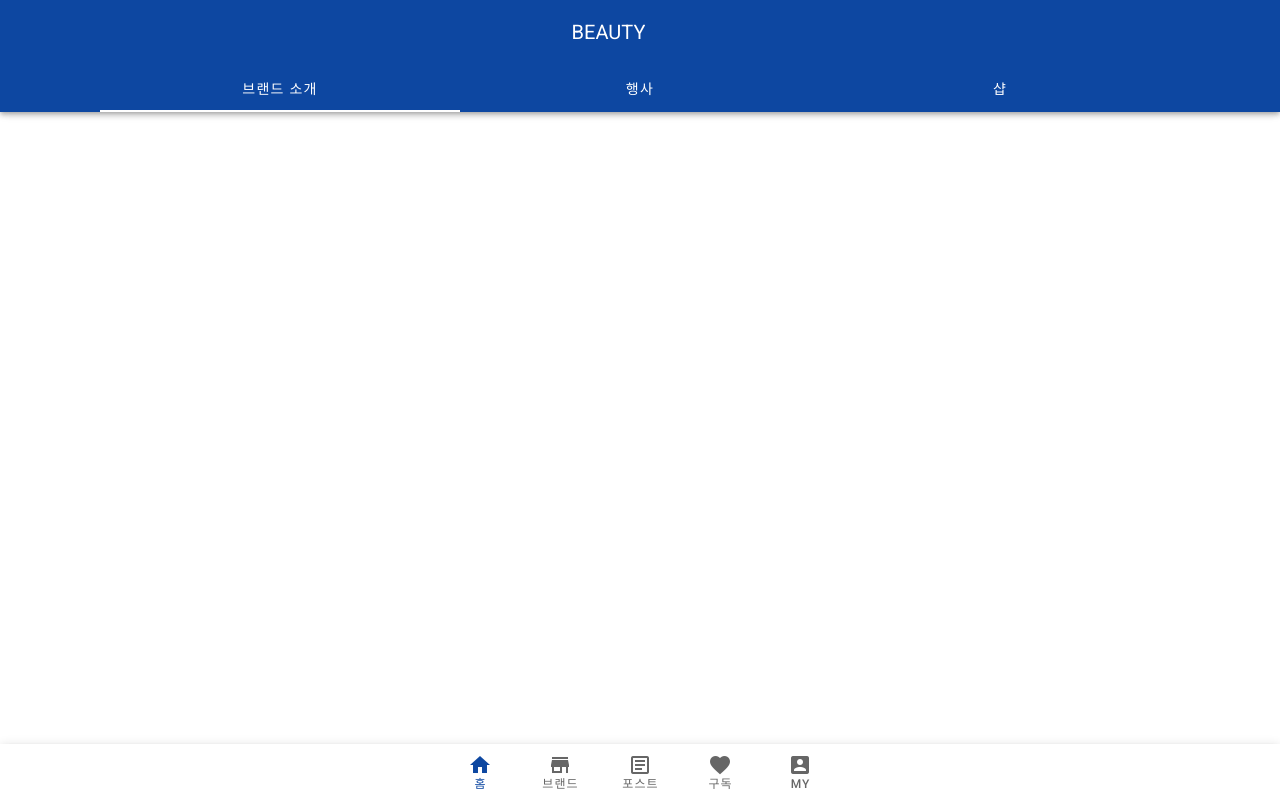
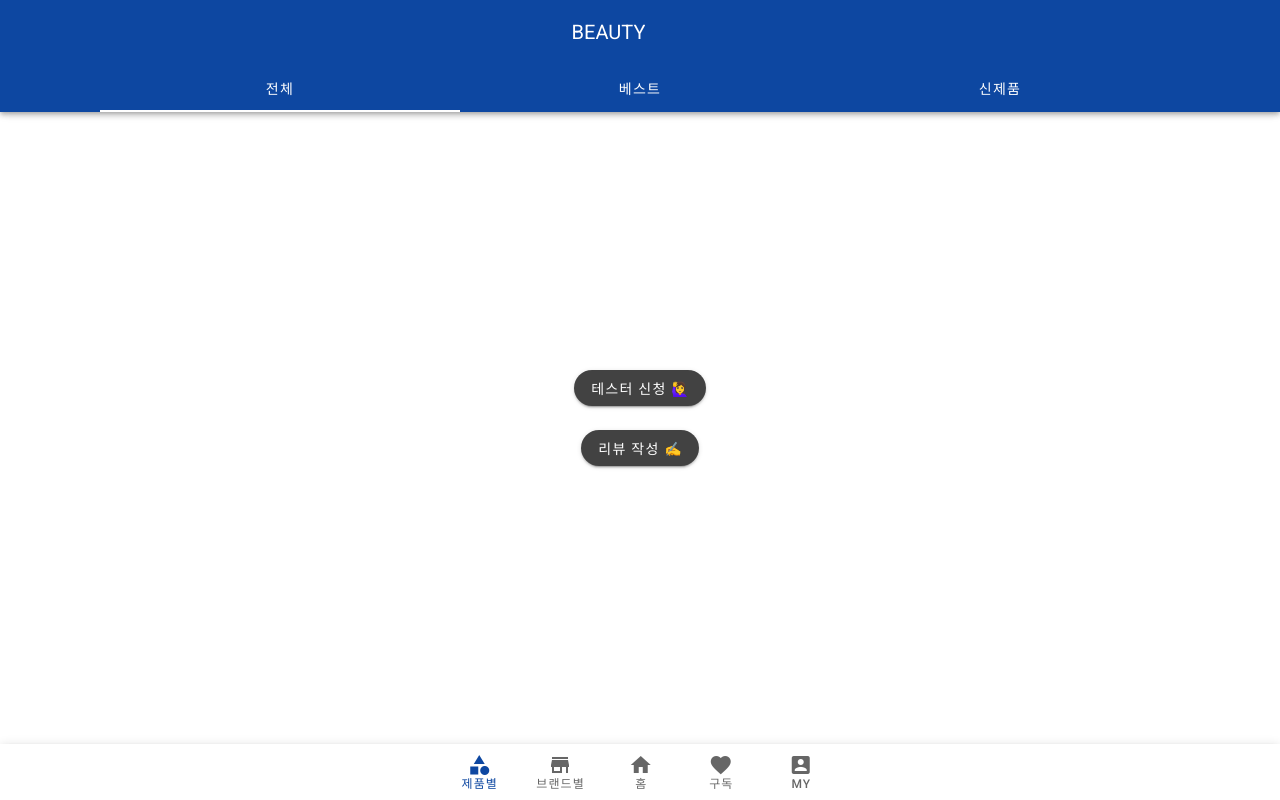
Before and after one commit to uz2ni/beauty-front, a Nuxt app: page /nav3/tab2 in a window 1280 px wide. Built offline with nearby package versions, Linux system fonts and the light colour scheme.

Commit message:
네비게이션 구조 재정의 / 제품별>전체 탭 상품 구조 생성

```diff
--- a/layouts/default.vue
+++ b/layouts/default.vue
@@ -69,30 +69,30 @@ export default {
       gnb: [
         {
           id: 1,
-          name: '홈',
-          icon: 'mdi-home',
-          route: 'nav1/tab1',
+          name: '제품별',
+          icon: 'mdi-shape',
+          route:'nav1/tab1',
           tabs: [
             {
               id: 11,
-              name: '브랜드 소개',
+              name: '전체',
               route: 'nav1/tab1'
             },
             {
               id: 12,
-              name: '행사',
+              name: '베스트',
               route: 'nav1/tab2'
             },
             {
               id: 13,
-              name: '샵',
+              name: '신제품',
               route: 'nav1/tab3'
             }
           ]
         },
         {
           id: 2,
-          name: '브랜드',
+          name: '브랜드별',
           icon: 'mdi-store',
           route: 'nav2/tab1',
           tabs: [
@@ -105,9 +105,26 @@ export default {
         },
         {
           id: 3,
-          name: '포스트',
-          icon: 'mdi-text-box-outline',
-          route: 'tab1'
+          name: '홈',
+          icon: 'mdi-home',
+          route: 'nav3/tab1',
+          tabs: [
+            {
+              id: 31,
+              name: '브랜드 소개',
+              route: 'nav3/tab1'
+            },
+            {
+              id: 32,
+              name: '행사',
+              route: 'nav3/tab2'
+            },
+            {
+              id: 33,
+              name: '샵',
+              route: 'nav3/tab3'
+            }
+          ]
         },
         {
           id: 4,
@@ -143,7 +160,6 @@ export default {
   },
   methods: {
     updateRoute(nav) {
-      nav.nowTabId =
       this.$router.push({ path: `/${nav.route}` })
     }
   }
--- /dev/null
+++ b/pages/nav3/tab1.vue
@@ -0,0 +1,87 @@
+<template>
+  <v-container fluid>
+    <v-row dense>
+      <v-col
+        v-for="(banner, index) in banners"
+        :key="index"
+        :cols="12"
+      >
+        <a :href="banner.landingUrl"><v-card class="my-1">
+          <v-img
+            :src="imgUrlSetting(index)"
+            class="white--text align-center"
+            height="100px"
+          >
+<!--            <v-card-title class="card-tit font-weight-bold">[{{ banner.shop.shopName }}] {{banner.title}}</v-card-title>-->
+<!--            <v-card-subtitle class="font-weight-bold pt-1">{{ banner.price }}원</v-card-subtitle>-->
+          </v-img>
+        </v-card></a>
+      </v-col>
+    </v-row>
+  </v-container>
+</template>
+
+<script>
+export default {
+  /*
+  async asyncData ({ app, params }) {
+    const { data } = await app.$axios.$get('price-banner')
+    return { banners: data.priceBanners }
+  },*/
+  data() {
+    return {
+      banners: [
+        {
+          "title": "그린 마일드 업 선 플러스 50ml",
+          "price": 21000,
+          "landingUrl": "https://www.dr-g.co.kr/shop/goods/goods_view.php?goodsno=3797&category=014007"
+        },
+        {
+          "title": "노세범 미네랄 파우더 + 노세범 픽싱 피니시 파우더 5g",
+          "price": 15400,
+          "landingUrl": "https://www.innisfree.com/kr/ko/ProductView.do?prdSeq=29996&catCd01=&catCd02=&tp="
+        },
+        {
+          "title": "모레모 헤어 트리트먼트 미라클 2X 480ML 대용량",
+          "price": 27300,
+          "landingUrl": "https://moremofam.co.kr/product/%EB%AA%A8%EB%A0%88%EB%AA%A8-%ED%97%A4%EC%96%B4-%ED%8A%B8%EB%A6%AC%ED%8A%B8%EB%A8%BC%ED%8A%B8-%EB%AF%B8%EB%9D%BC%ED%81%B4-2x-%EB%9F%AC%EB%B8%8C-%EC%97%90%EB%94%94%EC%85%98-480ml-%EB%8C%80%EC%9A%A9%EB%9F%89/80/category/24/display/1/"
+        },
+        {
+          "title": "그린 마일드 업 선 플러스 50ml",
+          "price": 21000,
+          "landingUrl": "https://www.dr-g.co.kr/shop/goods/goods_view.php?goodsno=3797&category=014007"
+        },
+        {
+          "title": "노세범 미네랄 파우더 + 노세범 픽싱 피니시 파우더 5g",
+          "price": 15400,
+          "landingUrl": "https://www.innisfree.com/kr/ko/ProductView.do?prdSeq=29996&catCd01=&catCd02=&tp="
+        },
+        {
+          "title": "모레모 헤어 트리트먼트 미라클 2X 480ML 대용량",
+          "price": 27300,
+          "landingUrl": "https://moremofam.co.kr/product/%EB%AA%A8%EB%A0%88%EB%AA%A8-%ED%97%A4%EC%96%B4-%ED%8A%B8%EB%A6%AC%ED%8A%B8%EB%A8%BC%ED%8A%B8-%EB%AF%B8%EB%9D%BC%ED%81%B4-2x-%EB%9F%AC%EB%B8%8C-%EC%97%90%EB%94%94%EC%85%98-480ml-%EB%8C%80%EC%9A%A9%EB%9F%89/80/category/24/display/1/"
+        }
+      ]
+    }
+  },
+  created() {
+    this.sortLowPrice();
+  },
+  methods: {
+    imgUrlSetting (id) { // 배너 이미지 임시용
+      return `/images/price-banner-0${id%3+1}.png`;
+    },
+    sortLowPrice() { // 내림차순 정렬
+      this.banners.sort(function(first, second) {
+        return first.price - second.price;
+      });
+    }
+  }
+}
+</script>
+<style scoped>
+.card-tit {
+  font-size: 0.9rem;
+  line-height: 1rem;
+}
+</style>
--- /dev/null
+++ b/pages/nav3/tab2.vue
@@ -0,0 +1,29 @@
+<template>
+  <v-row align="center" class="h-100 align-content-center">
+    <v-col class="text-center" cols="12">
+      <div>
+        <v-btn
+          rounded
+          color="secondary"
+        >
+          테스터 신청 🙋‍♀️
+        </v-btn>
+      </div>
+    </v-col>
+    <v-col class="text-center" cols="12">
+      <div>
+        <v-btn
+          rounded
+          color="secondary"
+        >
+          리뷰 작성 ✍
+        </v-btn>
+      </div>
+    </v-col>
+  </v-row>
+</template>
+<style scoped>
+.h-100 {
+  height: 100%;
+}
+</style>
--- a/pages/nav1/tab3.vue
+++ b/pages/nav3/tab3.vue
@@ -98,11 +98,11 @@ export default {
   data() {
     return {
       cards: [
-        { title: '아리따움 ‘모노아이즈 팔레트’', src: '/images/banner1.PNG', flex: 12 },
+        { title: '아리따움 ‘모노아이즈 팔레트’', src: '/images/banner1.jpg', flex: 12 },
         { title: '안티에이징 장인 미샤!', src: '/images/banner2.jpg', flex: 6 },
         { title: '한층 짙어진 자연주의 디자인 이니스프리', src: '/images/banner3.jpg', flex: 6 },
-        { title: '마녀공장 실속세트를 득템하라!', src: '/images/banner4.png', flex: 12 },
-        { title: '아리따움 ‘모노아이즈 팔레트2’', src: '/images/banner1.PNG', flex: 6 },
+        { title: '마녀공장 실속세트를 득템하라!', src: '/images/banner4.jpg', flex: 12 },
+        { title: '아리따움 ‘모노아이즈 팔레트2’', src: '/images/banner1.jpg', flex: 6 },
         { title: '안티에이징 장인 미샤!2', src: '/images/banner2.jpg', flex: 6 }
       ]
     }
--- a/pages/shop/_id.vue
+++ b/pages/shop/_id.vue
@@ -38,19 +38,29 @@
 
 <script>
 export default {
-  name: "brand",
 
-  async asyncData ({ app, params }) {
-    console.log("params:");
-    console.log(params);
-    const { data } = await app.$axios.$get(`shop/${params.id}/products`)
-    return { products: data.products }
+  // async asyncData ({ app, params }) {
+  //   console.log("params:");
+  //   console.log(params);
+  //   const { data } = await app.$axios.$get(`shop/${params.id}/products`)
+  //   return { products: data.products }
+  // },
+  data() {
+    return {
+      products: [
+        {
+          "title" : "제품명1",
+          "price" : 10000,
+          "salePrice" : 9000,
+          "detailUrl" : "http://naver.com",
+          "thumbUrl" : "/images/price-banner-01.png"
+        }
+      ]
+    }
   },
-
   created() {
     console.log(this.products);
   },
-
   filters:{
     comma(val){
       return String(val).replace(/\B(?=(\d{3})+(?!\d))/g, ",");
```
Also changed, not shown: pages/nav1/tab1.vue (+66 -32 lines), static/images/banner1.jpg (renamed from static/images/banner1.PNG), static/images/banner4.jpg (renamed from static/images/banner4.png).
